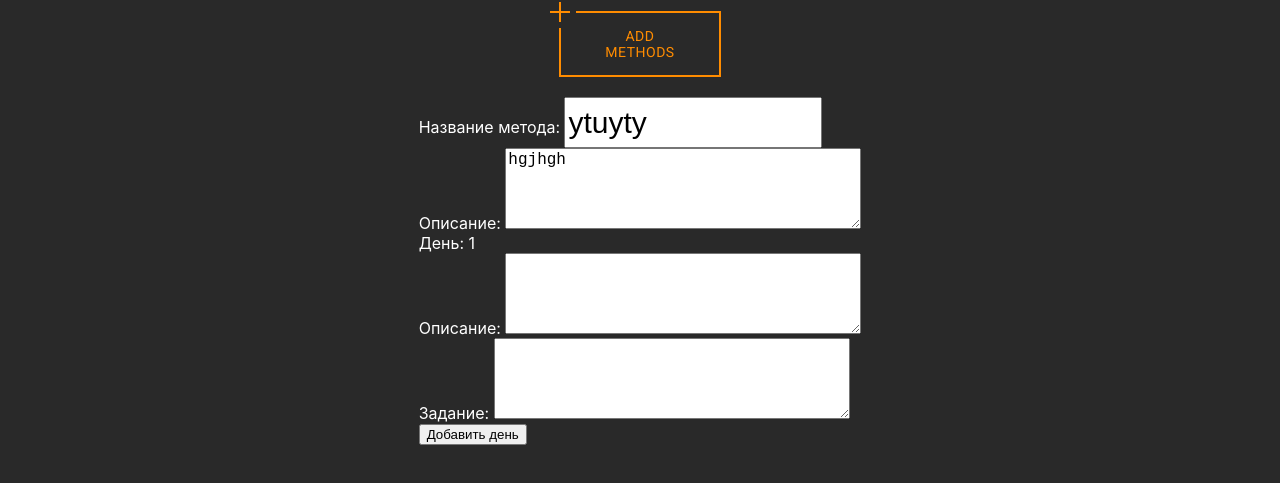
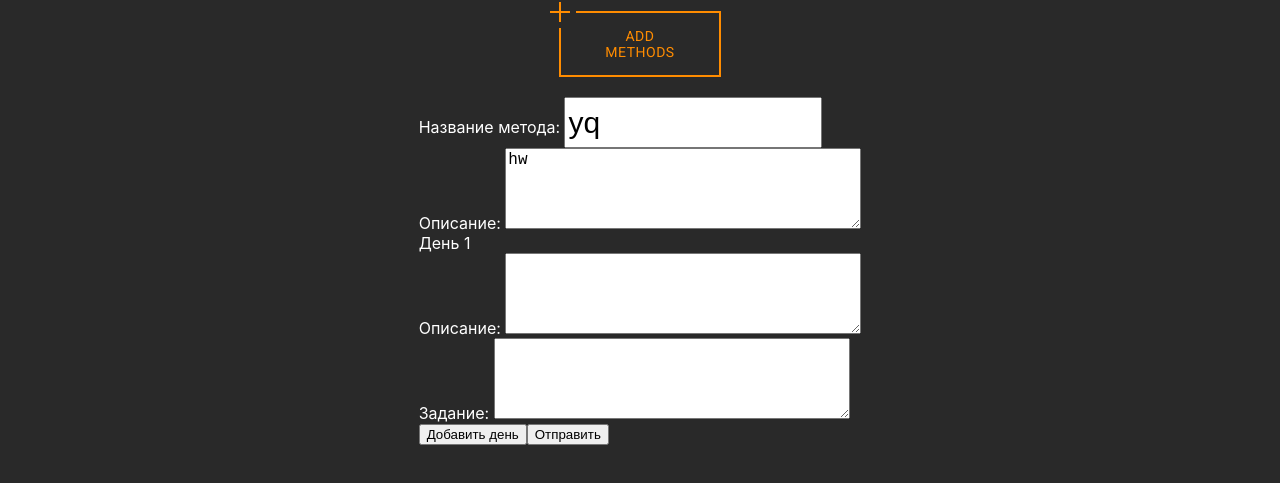
Before and after one commit to gusevroman/changeyourself-21days, a React (Create React App) app in the folder front/: page /newTarget in a window 1280 px wide. Both pictures are taken after a click on the link "ADD METHODS". Shown: the part 205-688 px from the top of the page. Built offline with nearby package versions, Linux system fonts and the light colour scheme; no server answers.

Commit message:
fix: method input part two

```diff
--- a/front/src/scenes/user/selectTarget/AddMethodForm.js
+++ b/front/src/scenes/user/selectTarget/AddMethodForm.js
@@ -1,59 +1,107 @@
 import React from "react";
 import './addMethodForm.css'
 import AddNewDay from "./AddNewDay";
+import {logIn} from "../../../redux/actions";
 
 
 export default class NewMethodForm extends React.Component {
 
     state = {
-        title: 'ytuyty',
-        description: 'hgjhgh'
+        title: 'yq',
+        description: 'hw',
+        category: '',
+        tag: '',
+        author: '',
+        days: [
+            {
+                title: 1,
+                description: '',
+                task: ''
+            }
+        ]
     };
 
-    // createDay = (description, task) => {
-    //     return {
-    //         title: 1,
-    //         description: '',
-    //         task: ''
-    //     }
-    // };
 
     plusDay = (event) => {
         event.preventDefault();
+        let newArr = [...this.state.days];
 
+        newArr.push({
+            title:  this.state.days.length + 1,
+            description: 'qqqqqqq',
+            task: ''
+        });
+        this.setState({
+            days: newArr
+        })
     };
 
-    inputValue = (event) => {
+    firstInputValue = (event) => {
+        event.preventDefault();
         const target = event.target;
         const value = target.value;
         const name = target.name;
 
         this.setState({
-            [name]: value
+            [name]: [value]
+        });
+    };
+
+    inputValue = (index, day) => {
+        let days = [...this.state.days];
+        days[index] = day;
+        this.setState({
+            days
         });
 
     };
 
+    sendForm = async (event) => {
+        event.preventDefault()
+
+        // let newState = [...this.state.days];
+        console.log(this.state);
+
+
+
+        const response = await fetch('http://localhost:5000/newMethod', {
+            method: 'POST',
+            headers: {
+                'Content-type': 'application/json'
+            },
+            body: JSON.stringify(this.state)
+        });
+
+        // const dataMethods = await response.json();
+        // console.log(this.state.title);
+        // console.log(this.state.description)
+        // this.state.days.forEach(elem => console.log('!!!!!', elem))
+    };
 
     render() {
         return (
             <div className="box">
                 <form>
-                    <div>Название метода: <input onChange={this.inputValue}
+                    <div>Название метода: <input onChange={this.firstInputValue}
                                                  value={this.state.title}
                                                  name='title'
                                                  style={{width: 250, height: 45, fontSize: 30}}
                                                  type="text"/>
                     </div>
 
-                    <div>Описание: <textarea onChange={this.inputValue}
+                    <div>Описание: <textarea onChange={this.firstInputValue}
                                              value={this.state.description}
                                              name="description"
                                              style={{width: 350, height: 75, fontSize: 16}}
                                              type="text"/>
                     </div>
-                    <AddNewDay createDay={this.plusDay}/>
+                    {this.state.days.map((elem) => {
+                        return <AddNewDay day={elem} inputValueDays={this.inputValue}/>
+                    })
+                    }
+
                     <button onClick={this.plusDay}>Добавить день</button>
+                    <button onClick={this.sendForm}>Отправить</button>
                 </form>
             </div>
 
--- a/front/src/scenes/user/selectTarget/AddNewDay.js
+++ b/front/src/scenes/user/selectTarget/AddNewDay.js
@@ -3,47 +3,41 @@ import {logIn} from "../../../redux/actions";
 
 
 export default class AddNewDay extends React.Component {
-    state = {
-        days: [
-            {
-                title: 0,
-                description: 'hgjh',
-                task: 'hgjhg'
-            }
-        ]
-    };
 
-    inputValueDays = (event) => {
-        event.preventDefault()
+    state =
+        {
+            title: this.props.day.title,
+            description: this.props.day.description,
+            task: this.props.day.task
+
+        };
+
+
+    inputValueLocal = (event) => {
+        event.preventDefault();
         const target = event.target;
         const value = target.value;
         const name = target.name;
 
         this.setState({
-            days: [
-                {
-                    [name]: value
-                }
-            ]
+            [name]: value
         });
-        // console.log('Наши стейты', this.state.days.description, this.state.days.task)
-        console.log('ffff', this.state.days[0].description)
+        this.props.inputValueDays(this.state.title - 1, this.state)
     };
-
 
 
     render() {
         return (
             <div>
-                <div>День: 1</div>
-                <div>Описание: <textarea onChange={this.inputValueDays}
-                                         value={this.state.days.description}
+                <div>День {this.state.title}</div>
+                <div>Описание: <textarea onChange={this.inputValueLocal}
+                                         value={this.state.description}
                                          name='description'
                                          style={{width: 350, height: 75, fontSize: 16}}
                                          type="text"/>
                 </div>
-                <div>Задание: <textarea onChange={this.inputValueDays}
-                                        value={this.state.days.task}
+                <div>Задание: <textarea onChange={this.inputValueLocal}
+                                        value={this.state.task}
                                         name='task'
                                         style={{width: 350, height: 75, fontSize: 16}}
                                         type="text"/>
```
Also changed, not shown: front/package.json (line endings or trailing spaces), 1 other file (tests, documents, lock files or other folders).
